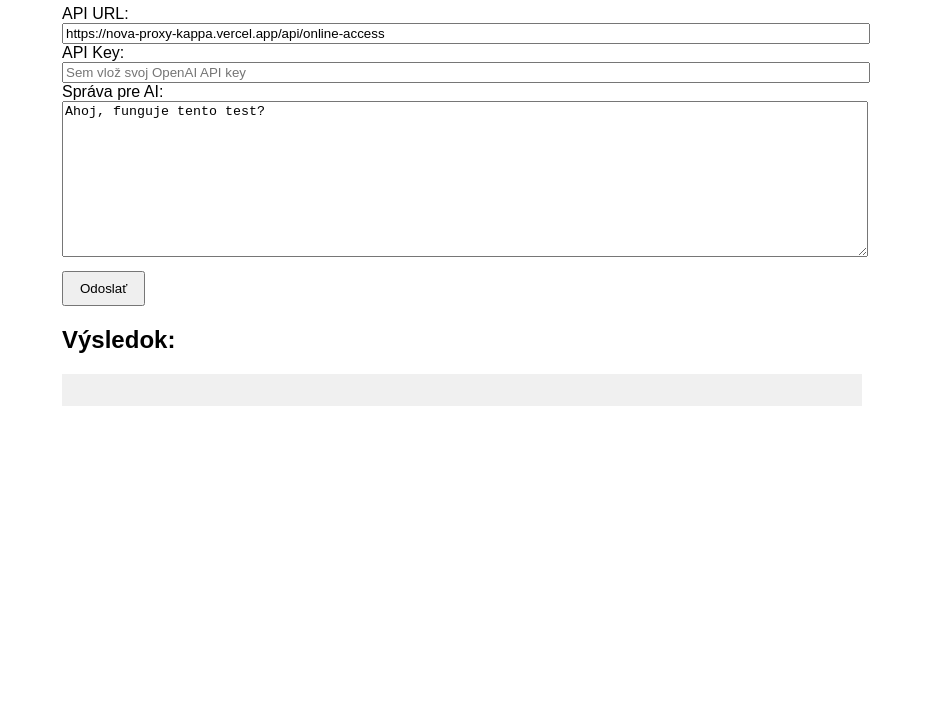
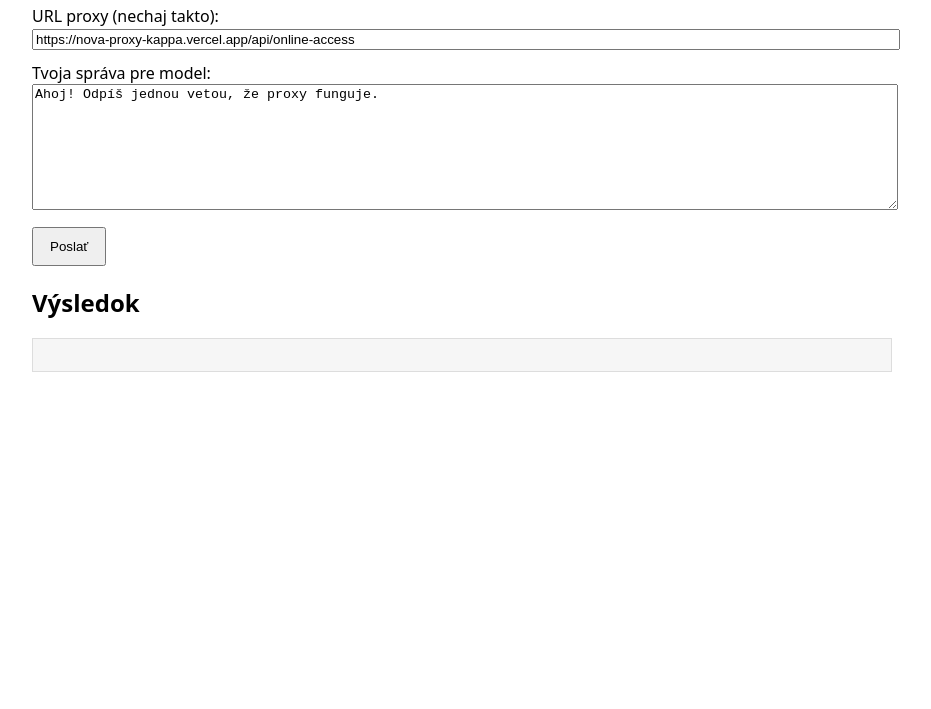
Before and after one commit to Nova535/nova-proxy, a website: page test.html in a window 1280 px wide. Shown: the part 91-800 px from the top of the page, without its empty margins (178-1109 px from the left). Drawn offline with Linux system fonts and the light colour scheme.

Commit message:
Update test.html

```diff
--- a/test.html
+++ b/test.html
@@ -1,54 +1,62 @@
-<!DOCTYPE html>
+<!doctype html>
 <html lang="sk">
 <head>
-    <meta charset="UTF-8">
+  <meta charset="utf-8" />
   <title>Proxy test</title>
-    <meta name="viewport" content="width=device-width, initial-scale=1">
+  <meta name="viewport" content="width=device-width,initial-scale=1" />
   <style>
-        body { font-family: Arial, sans-serif; max-width: 800px; margin: auto; padding: 1rem; }
-        textarea { width: 100%; height: 150px; }
-        button { padding: 0.5rem 1rem; margin-top: 10px; cursor: pointer; }
-        pre { background: #f0f0f0; padding: 1rem; overflow-x: auto; }
+    body{font-family:system-ui,Arial,sans-serif;max-width:860px;margin:2rem auto;padding:0 1rem}
+    textarea{width:100%;height:120px}
+    button{padding:.6rem 1rem;cursor:pointer}
+    pre{background:#f6f6f6;border:1px solid #ddd;padding:1rem;white-space:pre-wrap}
+    .row{margin:.75rem 0}
   </style>
 </head>
 <body>
   <h1>Test volania cez Vercel proxy</h1>
 
-    <label>API URL:</label>
-    <input id="api-url" type="text" value="https://nova-proxy-kappa.vercel.app/api/online-access" style="width: 100%;">
+  <div class="row">
+    <label>URL proxy (nechaj takto):</label><br>
+    <input id="url" style="width:100%"
+      value="https://nova-proxy-kappa.vercel.app/api/online-access">
+  </div>
 
-    <label>API Key:</label>
-    <input id="api-key" type="text" placeholder="Sem vlož svoj OpenAI API key" style="width: 100%;">
+  <div class="row">
+    <label>Tvoja správa pre model:</label><br>
+    <textarea id="prompt">Ahoj! Odpíš jednou vetou, že proxy funguje.</textarea>
+  </div>
 
-    <label>Správa pre AI:</label>
-    <textarea id="prompt">Ahoj, funguje tento test?</textarea>
+  <div class="row">
+    <button id="send">Poslať</button>
+  </div>
 
-    <button onclick="sendRequest()">Odoslať</button>
-
-    <h2>Výsledok:</h2>
-    <pre id="result"></pre>
+  <h2>Výsledok</h2>
+  <pre id="out"></pre>
 
   <script>
-        async function sendRequest() {
-            const url = document.getElementById('api-url').value;
-            const apiKey = document.getElementById('api-key').value;
+    document.getElementById('send').onclick = async () => {
+      const url   = document.getElementById('url').value.trim();
       const prompt = document.getElementById('prompt').value;
+      const out   = document.getElementById('out');
+      out.textContent = 'Posielam...';
 
-            const response = await fetch(url, {
-                method: "POST",
-                headers: {
-                    "Content-Type": "application/json",
-                    "Authorization": `Bearer ${apiKey}`
-                },
+      try {
+        const resp = await fetch(url, {
+          method: 'POST',
+          headers: { 'Content-Type': 'application/json' },
           body: JSON.stringify({
-                    model: "gpt-3.5-turbo",
-                    messages: [{ role: "user", content: prompt }]
+            model: 'gpt-3.5-turbo',
+            messages: [{ role: 'user', content: prompt }],
+            temperature: 0.3
           })
         });
 
-            const data = await response.json();
-            document.getElementById('result').textContent = JSON.stringify(data, null, 2);
+        const text = await resp.text(); // ukáž presne to, čo príde
+        out.textContent = text;
+      } catch (e) {
+        out.textContent = 'Chyba fetch: ' + e.message;
       }
+    };
   </script>
 </body>
 </html>
```
Lines whose indentation alone changed are shown as unchanged.
